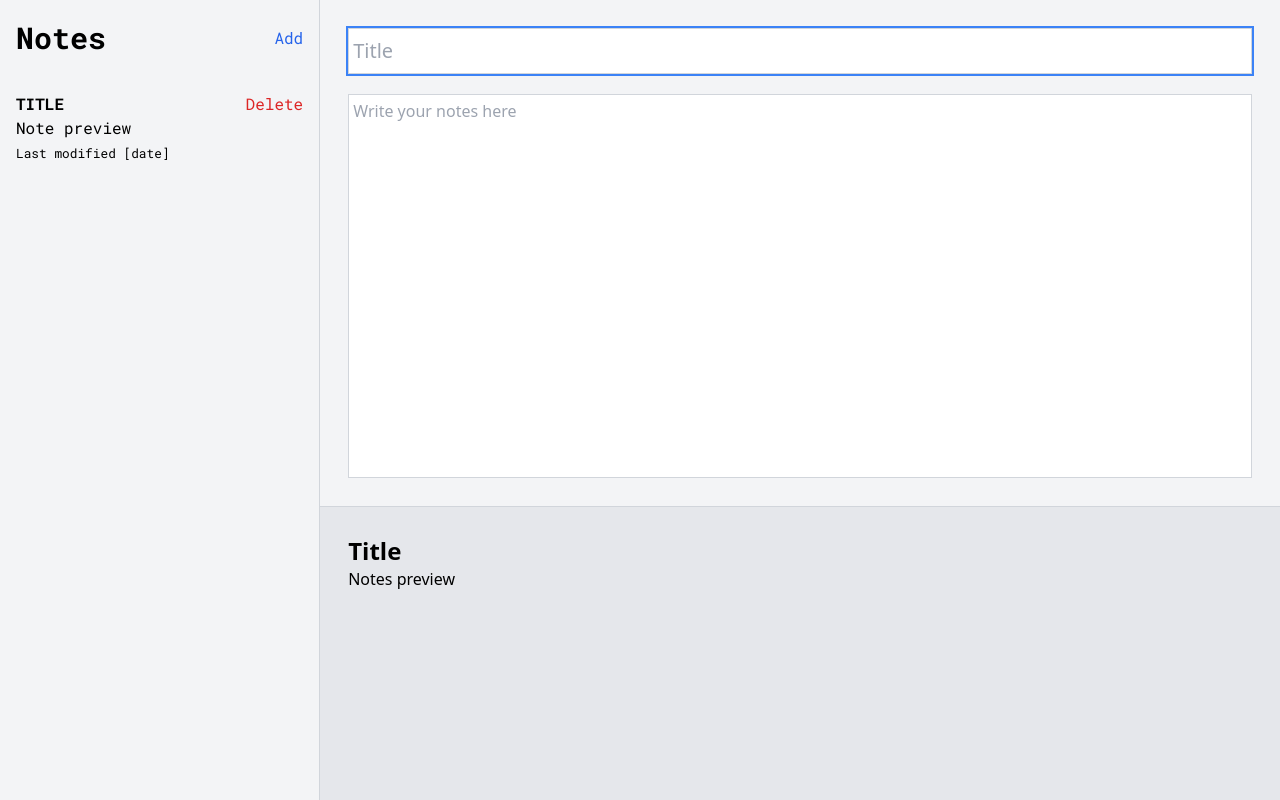
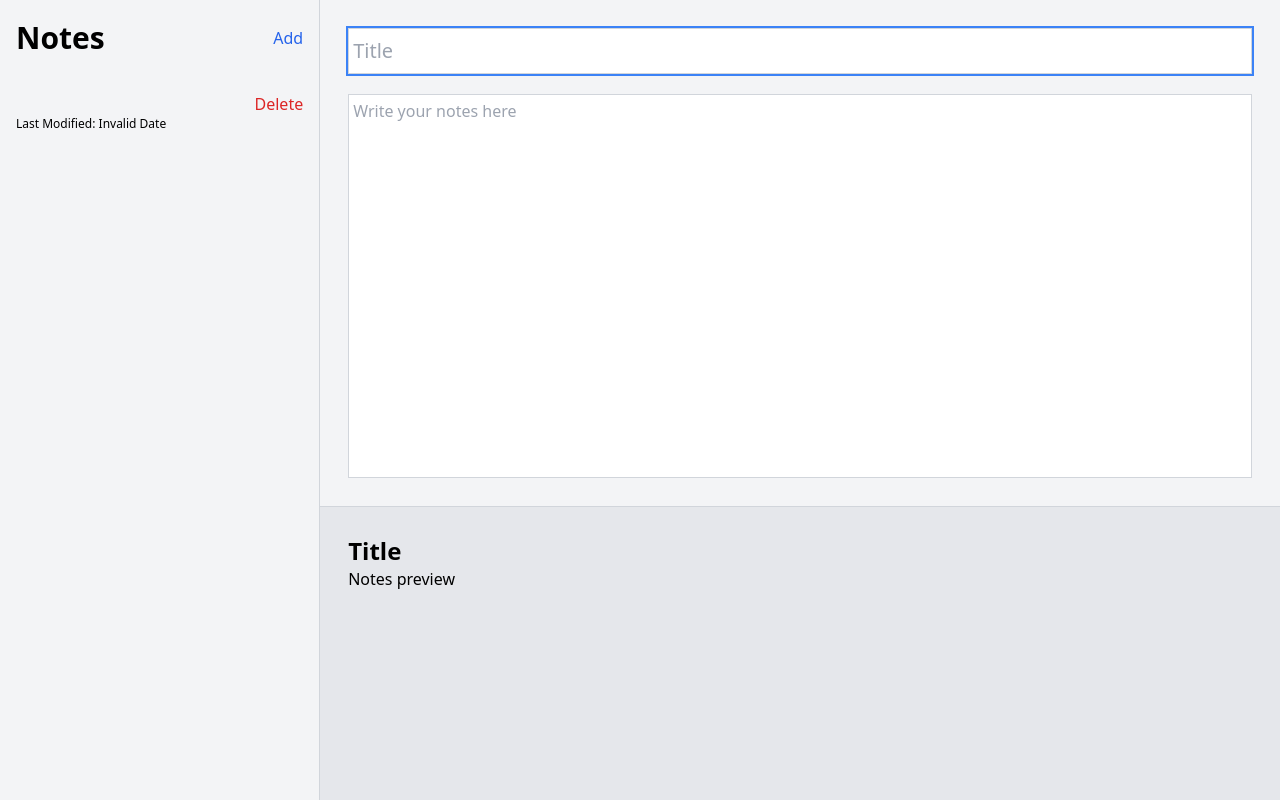
Before and after one commit to peterphan20/notes-react-redux, a React (Create React App) app: page / in a window 1280 px wide. Built offline with nearby package versions, Linux system fonts and the light colour scheme.

Commit message:
fixed: need help with delete functionality

```diff
--- a/src/actions/index.js
+++ b/src/actions/index.js
@@ -1,4 +1,4 @@
-import { READ, CREATE } from "../constants/actionTypes";
+import { READ, CREATE, DELETE } from "../constants/actionTypes";
 
 export const getNotes = () => {
 	const notesCollection = JSON.parse(localStorage.getItem("notes"));
@@ -20,4 +20,10 @@ export const addNote = (note) => {
 	return action;
 };
 
-export const updateNote = (id, note) => {};
+export const deleteNote = (id) => {
+	localStorage.removeItem(id);
+
+	const action = { type: DELETE, payload: id };
+	console.log(`successfully deleted: ${id}`);
+	return action;
+};
--- a/src/components/Note.js
+++ b/src/components/Note.js
@@ -1,16 +1,37 @@
 import React from "react";
+import { useDispatch, useSelector } from "react-redux";
+
+import { deleteNote } from "../actions";
 
 const Note = () => {
-	return (
-		<div className="hover:bg-gray-300 w-full h-full p-4">
-			<div className="flex justify-between items-center">
-				<strong>TITLE</strong>
-				<button className="text-l text-red-600 outline-none">Delete</button>
+	const notes = useSelector((state) => state.notesReducer);
+	const dispatch = useDispatch();
+
+	const renderedList = Object.values(notes).map((note) => {
+		return (
+			<div className="hover:bg-gray-300 w-full h-full p-4" key={note.id}>
+				<div className="flex justify-between items-center">
+					<strong>{note.title}</strong>
+					<button
+						className="text-l text-red-600 outline-none"
+						onClick={() => dispatch(deleteNote(note.id))}
+					>
+						Delete
+					</button>
+				</div>
+				<p className="text-md">{note.body}</p>
+				<p className="text-xs">
+					Last Modified:{" "}
+					{new Date(note.dateModified).toLocaleDateString("en-US", {
+						hour: "2-digit",
+						minute: "2-digit",
+					})}
+				</p>
 			</div>
-			<p className="text-md">Note preview</p>
-			<small>Last modified [date]</small>
-		</div>
-	);
+		);
+	});
+
+	return <div>{renderedList}</div>;
 };
 
 export default Note;
--- a/src/components/Sidebar.js
+++ b/src/components/Sidebar.js
@@ -1,5 +1,5 @@
 import React, { useEffect } from "react";
-import { useDispatch, useSelector } from "react-redux";
+import { useDispatch } from "react-redux";
 import { v4 as uuidv4 } from "uuid";
 import Note from "./Note";
 
@@ -15,18 +15,18 @@ const Sidebar = () => {
 	const onAddSubmit = () => {
 		const mockNote = {
 			id: uuidv4(),
-			title: "example",
-			body: "this is a mock example",
+			title: "Untitled Note",
+			body: "",
 			lastModified: Date.now(),
 		};
 		dispatch(addNote(mockNote));
 	};
 
 	return (
-		<div className="font-body bg-gray-100 border-solid border-r border-gray-300 h-screen w-1/3">
+		<div className="bg-gray-100 border-solid border-r border-gray-300 h-screen w-1/3">
 			<div className="flex justify-between items-center py-5 px-4">
 				<h1 className="text-3xl font-bold">Notes</h1>
-				<button className="text-blue-600 text-l" onClick={onAddSubmit}>
+				<button className="text-blue-600 text-l" onClick={() => onAddSubmit}>
 					Add
 				</button>
 			</div>
--- a/src/reducers/notes.js
+++ b/src/reducers/notes.js
@@ -1,4 +1,4 @@
-import { READ, CREATE } from "../constants/actionTypes";
+import { READ, CREATE, DELETE } from "../constants/actionTypes";
 
 export const notesReducer = (notes = {}, action) => {
 	switch (action.type) {
@@ -8,6 +8,9 @@ export const notesReducer = (notes = {}, action) => {
 			const id = action.payload.id;
 			notes[id] = action.payload;
 			return notes;
+		case DELETE:
+			const index = action.payload.id;
+			return Object.values(notes).filter((note) => note.id !== index);
 		default:
 			return notes;
 	}
```
